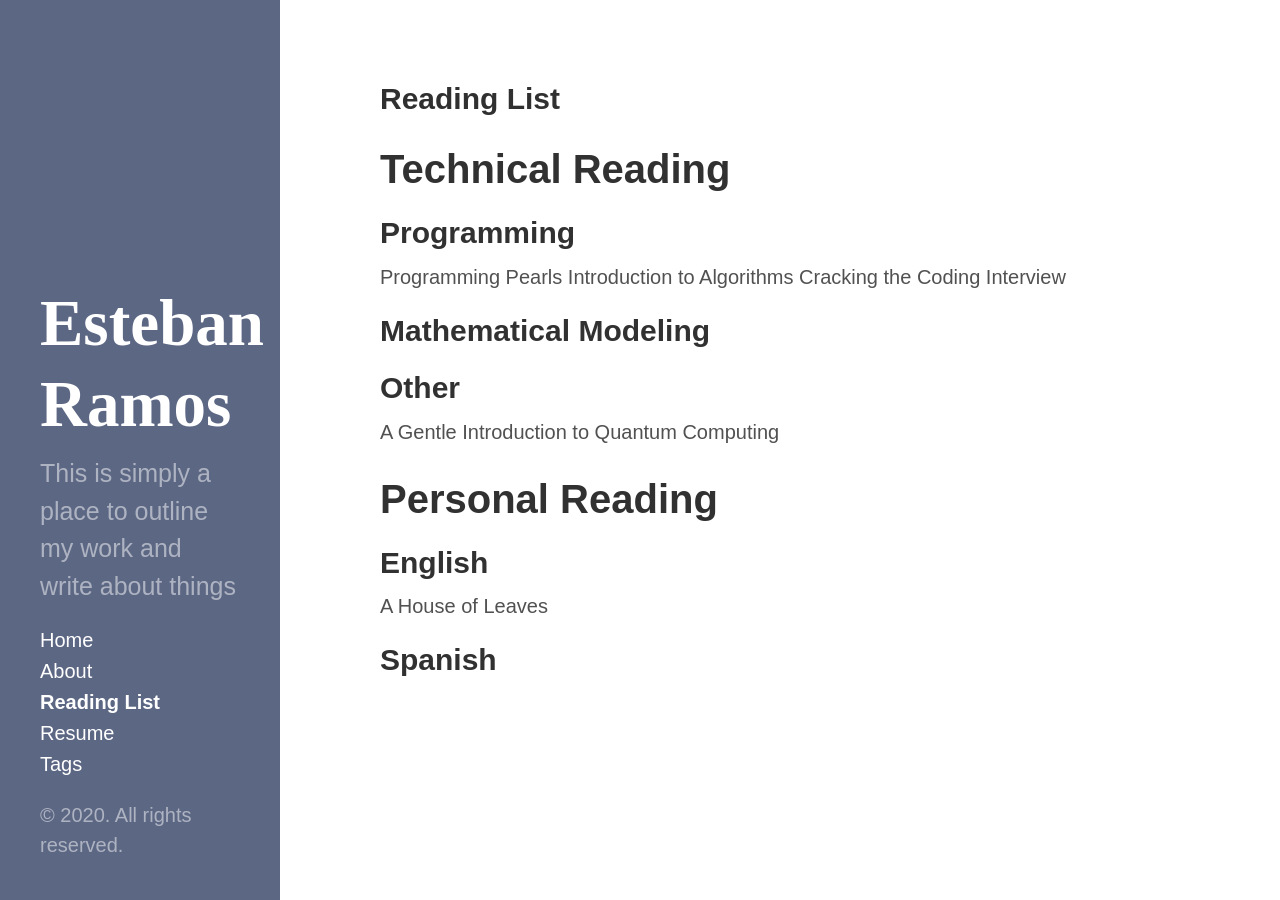
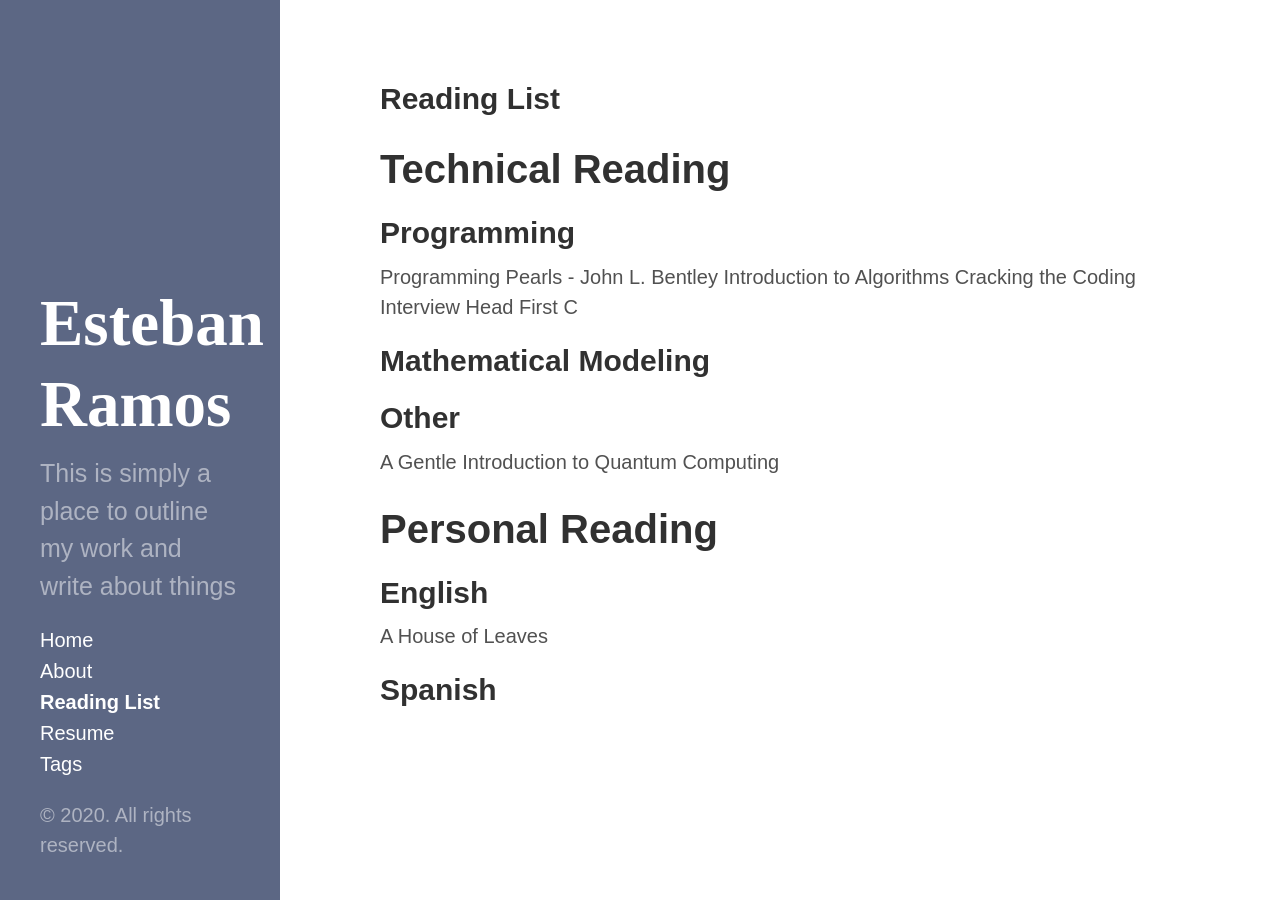
Before and after one commit to EIRNf/oldsite, a Jekyll site: the page built from readinglist.md, in a window 1280 px wide. Built offline with Jekyll 4.4.1, drawn with Linux system fonts in a browser that asks for light colours.

Commit message:
readinglist.md updated from https://stackedit.io/

```diff
--- a/readinglist.md
+++ b/readinglist.md
@@ -6,9 +6,10 @@ title: Reading List
 # Technical Reading
 ## Programming
 
-Programming Pearls
+Programming Pearls - John L. Bentley
 Introduction to Algorithms
 Cracking the Coding Interview
+Head First C
 
 ## Mathematical Modeling
 ## Other
```
Also changed, not shown: other parts of readinglist.md (+5 -0 lines).
